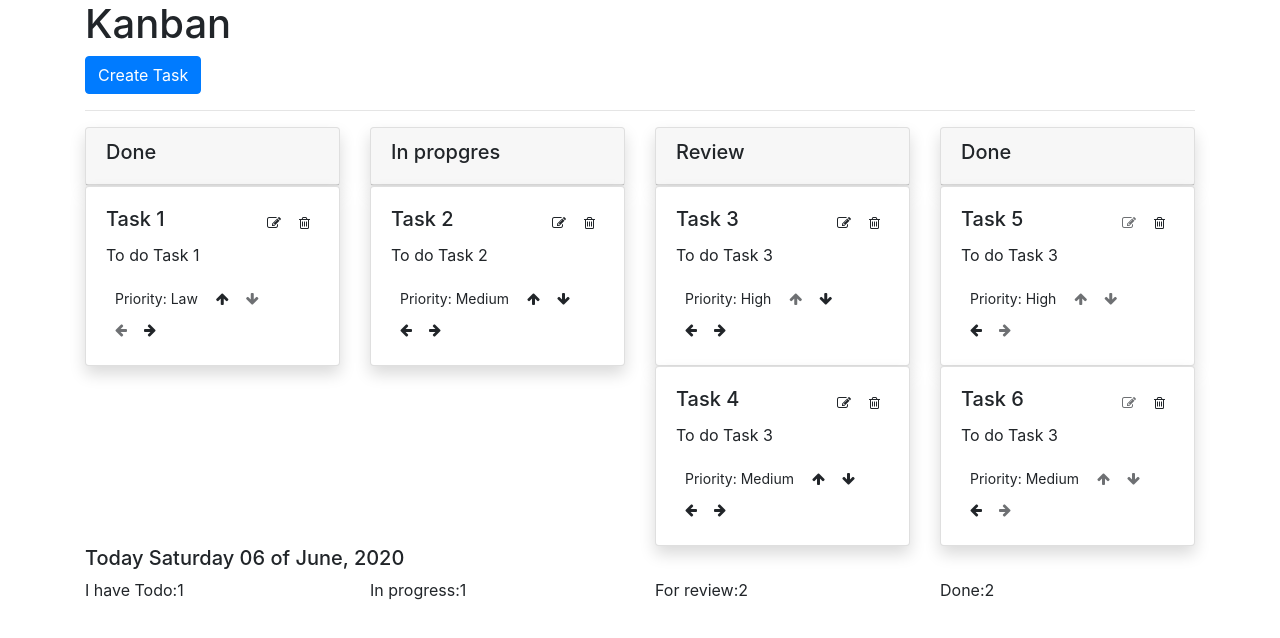
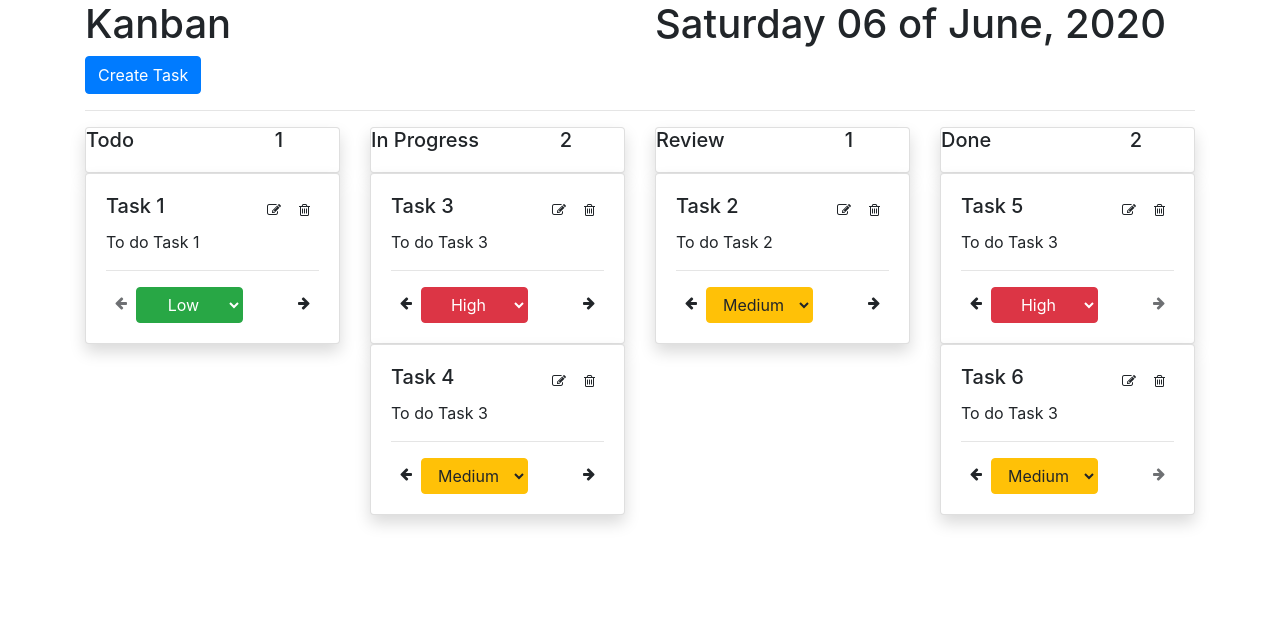
Before and after one commit to AnnaIrkhina/kanban2, a React (Create React App) app: page / in a window 1280 px wide. Shown: the top 638 px of the page. Built offline with nearby package versions, Linux system fonts and the light colour scheme.

Commit message:
Added select for priorities

```diff
--- a/src/App.js
+++ b/src/App.js
@@ -2,62 +2,61 @@ import React, {useState} from 'react';
 import Header from "./Header/Header";
 import Tasks from "./TaskList/Tasks";
 
-import Footer from "./Footer/Footer";
-import TaskListElement from "./TaskList/TaskListElement";
+
+const statuses = ['Todo' , 'In Progress', 'Review', 'Done']
+
+
+
+const priorities = ['Low', 'Medium', 'High']
 
 const taskListDefoult = [
     {
         id:  Math.random(),
         name: 'Task 1',
         description: 'To do Task 1',
-        priority: 1,
-        status: 0
+        priority:0,
+        status: 'Todo'
     },
     {
         id: Math.random(),
         name: 'Task 2',
         description: 'To do Task 2',
-        priority: 2,
-        status: 1
+        priority: 1,
+        status: 'Review'
     },
     {
         id: Math.random(),
         name: 'Task 3',
         description: 'To do Task 3',
-        priority: 3,
-        status: 2
+        priority: 2,
+        status: 'In Progress'
     },
     {
         id: Math.random(),
         name: 'Task 4',
         description: 'To do Task 3',
-        priority: 2,
-        status: 2
+        priority: 1,
+        status: 'In Progress'
     },
     {
         id: Math.random(),
         name: 'Task 5',
         description: 'To do Task 3',
-        priority: 3,
-        status: 3
+        priority: 2,
+        status: 'Done'
     },
     {
         id: Math.random(),
         name: 'Task 6',
         description: 'To do Task 3',
-        priority: 2,
-        status: 3
+        priority: 1,
+        status:'Done'
     },
 ]
 
 
 function App() {
     const [taskList, setTaskList] = useState(taskListDefoult);
-
-    const[todo, setTodo] = useState(1);
-    const[inProgress, setInProgress] = useState(1);
-    const[review, setReview] = useState(2);
-    const[done, setDone] = useState(2);
 
     const recalcTaskStatus = (taskList) =>{
 
@@ -69,21 +68,28 @@ function App() {
                     el.status === 2? reviewCounter++:doneCounter++
 
         })
-        setTodo(todoCounter);
-        setInProgress(inProgressCounter);
-        setReview(reviewCounter);
-        setDone(doneCounter);
+
 
     }
     const createTask = (title, description)=>{
         const updatedTaskList = [... taskList];
-        updatedTaskList.push({name: title, id:Math.random(), description:description, status:0, priority:1});
+        updatedTaskList.push({name: title, id:Math.random(), description:description, status:'Todo', priority:1});
         setTaskList(updatedTaskList);
         recalcTaskStatus(updatedTaskList);
 
     }
     const deleteTask = (id) =>{
         const updatedTaskList = taskList.filter(el=> el.id != id);
+        setTaskList(updatedTaskList);
+        recalcTaskStatus(updatedTaskList);
+
+    }
+    const changePriority = (priority, id)=>{
+        console.log(priority);
+        const updatedTaskList = taskList.map( el=> {
+            if (el.id === id) return {...el, priority: priorities.indexOf(priority)}
+            else return el;
+        })
         setTaskList(updatedTaskList);
         recalcTaskStatus(updatedTaskList);
 
@@ -106,17 +112,24 @@ function App() {
         recalcTaskStatus(updatedTaskList);
     }
     const statusDecrease = (id) =>{
+        console.log("statusDecrease launched");
         const updatedTaskList = taskList.map( el=> {
-            if (el.id === id) return {...el, status: el.status-1}
+            console.log(el);
+            console.log(el.status);
+            console.log(statuses.indexOf(el.status));
+            console.log(statuses[ statuses.indexOf(el.status)]);
+            if (el.id === id) return {...el, status:statuses[ statuses.indexOf(el.status)-1]}
             else return el;
         })
         setTaskList(updatedTaskList);
         recalcTaskStatus(updatedTaskList);
+        console.log("statusDecrease exit");
 
     }
     const statusIncrease = (id) =>{
         const updatedTaskList = taskList.map( el=> {
-            if (el.id === id) return {...el, status: el.status+1}
+
+            if (el.id === id) return {...el, status:statuses[ statuses.indexOf(el.status)+1]}
             else return el;
         })
         setTaskList(updatedTaskList);
@@ -124,14 +137,19 @@ function App() {
     }
     return (
         <div>
-            <Header createTask = {createTask}/>
+            <Header createTask = {createTask} />
             <Tasks taskList={taskList} deleteTask = {deleteTask}
                    elementPriorityDecrease = {elementPriorityDecrease}
                    elementPriorityIncrease = {elementPriorityIncrease}
+                   changePriority = {changePriority}
                    statusDecrease = {statusDecrease}
                    statusIncrease = {statusIncrease}
+                  stauses={statuses}
+                   priorities = {priorities}
+
+
             />
-            <Footer todo = {todo} inProgress = {inProgress} review={review} done = {done}/>
+            {/*<Footer todo = {todo} inProgress = {inProgress} review={review} done = {done}/>*/}
         </div>
     );
 }
--- a/src/Header/Header.js
+++ b/src/Header/Header.js
@@ -1,4 +1,15 @@
 import React, {useState} from 'react';
+
+const objToday = new Date();
+
+const weekday = ['Sunday', 'Monday', 'Tuesday', 'Wednesday', 'Thursday', 'Friday', 'Saturday'];
+const dayOfWeek = weekday[objToday.getDay()];
+const dayOfMonth = (objToday.getDate() < 10) ? '0' + objToday.getDate() : objToday.getDate();
+const months = ['January', 'February', 'March', 'April', 'May', 'June', 'July', 'August', 'September', 'October', 'November', 'December'];
+const curMonth = months[objToday.getMonth()];
+const curYear = objToday.getFullYear();
+
+const today = dayOfWeek + " " + dayOfMonth + " of " + curMonth + ", " + curYear;
 
 
 function Header(props) {
@@ -7,18 +18,18 @@ function Header(props) {
     const [taskInputDescription, setTaskInputDescription] = useState("");
 
     const [isActiveBtnTaskCreate, setIsActiveBtnTaskCreate] = useState(false);
-    const openCreateTaskForm = ()=>{
+    const openCreateTaskForm = () => {
         setIsOpenCreateTaskForm(true);
     }
-    const onChange = (e)=>{
+    const onChange = (e) => {
         setIsActiveBtnTaskCreate(e.target.value.length > 4);
         setTaskInput(e.target.value);
 
     }
-    const onChangeDescription = (e)=>{
+    const onChangeDescription = (e) => {
         setTaskInputDescription(e.target.value);
     }
-    const taskSubmit = (e)=>{
+    const taskSubmit = (e) => {
         e.preventDefault();
         console.log(taskInput, taskInputDescription);
         props.createTask(taskInput, taskInputDescription);
@@ -28,7 +39,7 @@ function Header(props) {
         setTaskInputDescription("");
 
     }
-    const taskReset = (e)=>{
+    const taskReset = (e) => {
         e.preventDefault();
         setIsOpenCreateTaskForm(false);
         setIsActiveBtnTaskCreate(false);
@@ -39,7 +50,14 @@ function Header(props) {
     return (
 
         <div class="container">
+            <div class="row">
+                <div class="col">
                     <h1>Kanban </h1>
+                </div>
+                <div class="col float-right">
+                    <h1>{today}</h1>
+                </div>
+            </div>
 
             {!isOpenCreateTaskForm &&
             <button className="btn btn-primary" onClick={openCreateTaskForm}>Create Task</button>}
@@ -51,7 +69,8 @@ function Header(props) {
                     <label htmlFor="exampleInpu email1">Title</label>
                     <input type="text" class="form-control" onChange={onChange} value={taskInput}/>
                     <label htmlFor="exampleInpu email1">Description</label>
-              <input type="text" className="form-control" onChange={onChangeDescription} value={taskInputDescription}/>
+                    <input type="text" className="form-control" onChange={onChangeDescription}
+                           value={taskInputDescription}/>
                 </div>
                 <button type="submit" className="btn btn-primary"
                         onClick={taskSubmit}
--- a/src/TaskList/TaskList.js
+++ b/src/TaskList/TaskList.js
@@ -1,43 +1,32 @@
 import React from 'react';
 import TaskListElement from "./TaskListElement";
 
+
+
 function TaskList(props) {
-    const deleteTask = (id)=>{
-        props.deleteTask(id);
-    }
-    const elementPriorityDecrease = (id) =>{
-        props.elementPriorityDecrease(id);
 
-    }
-    const elementPriorityIncrease = (id) =>{
-        props.elementPriorityIncrease(id);
-    }
-    const statusDecrease = (id) =>{
-        props.statusDecrease(id);
-
-    }
-    const statusIncrease = (id) =>{
-        props.statusIncrease(id);
-    }
     return (
         <div className="col-sm">
             <div className="card shadow bg-white rounded">
-                <div className="card-header">
-                    <h5>{
-                        props.status === 0? "Todo":
-                            props.status === 1? "In propgres":
-                                props.status === 2 ? "Review": "Done"
-                    }</h5>
+                <div className="row card-title">
+                    <div className="col-8">
+                        <h5>{props.status}</h5>
+                    </div>
+
+                    <div className="col">
+                        <h5>{props.taskList.length}</h5>
+                    </div>
                 </div>
             </div>
 
             {props.taskList.map((el) =>
 
-                <TaskListElement el={el} deleteTask = {deleteTask}
-                                 elementPriorityDecrease = {elementPriorityDecrease}
-                                 elementPriorityIncrease = {elementPriorityIncrease}
-                                 statusDecrease = {statusDecrease}
-                                 statusIncrease = {statusIncrease}
+                <TaskListElement el={el} deleteTask={props.deleteTask}
+                                 elementPriorityDecrease={props.elementPriorityDecrease}
+                                 elementPriorityIncrease={props.elementPriorityIncrease}
+                                 changePriority={props.changePriority}
+                                 statusDecrease={props.statusDecrease}
+                                 statusIncrease={props.statusIncrease}
                 />
             )}
         </div>
--- a/src/TaskList/TaskListElement.js
+++ b/src/TaskList/TaskListElement.js
@@ -1,20 +1,42 @@
-import React from 'react';
+import React, {useState} from 'react';
 
-const statuses = []
+const btnStylePriority = ['btn btn-success', 'btn btn-warning','btn btn-danger']
+
+const priorities = ['Low', 'Medium', 'High']
+
+const editTask = (<svg className="bi bi-pencil-square" width="1em" height="1em" viewBox="0 0 16 16" fill="currentColor"
+                      xmlns="http://www.w3.org/2000/svg">
+    <path
+        d="M15.502 1.94a.5.5 0 0 1 0 .706L14.459 3.69l-2-2L13.502.646a.5.5 0 0 1 .707 0l1.293 1.293zm-1.75 2.456l-2-2L4.939 9.21a.5.5 0 0 0-.121.196l-.805 2.414a.25.25 0 0 0 .316.316l2.414-.805a.5.5 0 0 0 .196-.12l6.813-6.814z"/>
+    <path fill-rule="evenodd"
+          d="M1 13.5A1.5 1.5 0 0 0 2.5 15h11a1.5 1.5 0 0 0 1.5-1.5v-6a.5.5 0 0 0-1 0v6a.5.5 0 0 1-.5.5h-11a.5.5 0 0 1-.5-.5v-11a.5.5 0 0 1 .5-.5H9a.5.5 0 0 0 0-1H2.5A1.5 1.5 0 0 0 1 2.5v11z"/>
+</svg>);
+
+const deleteTask= (
+    <svg className="bi bi-trash" width="1em" height="1em" viewBox="0 0 16 16" fill="currentColor"
+         xmlns="http://www.w3.org/2000/svg">
+        <path
+            d="M5.5 5.5A.5.5 0 0 1 6 6v6a.5.5 0 0 1-1 0V6a.5.5 0 0 1 .5-.5zm2.5 0a.5.5 0 0 1 .5.5v6a.5.5 0 0 1-1 0V6a.5.5 0 0 1 .5-.5zm3 .5a.5.5 0 0 0-1 0v6a.5.5 0 0 0 1 0V6z"/>
+        <path fill-rule="evenodd"
+              d="M14.5 3a1 1 0 0 1-1 1H13v9a2 2 0 0 1-2 2H5a2 2 0 0 1-2-2V4h-.5a1 1 0 0 1-1-1V2a1 1 0 0 1 1-1H6a1 1 0 0 1 1-1h2a1 1 0 0 1 1 1h3.5a1 1 0 0 1 1 1v1zM4.118 4L4 4.059V13a1 1 0 0 0 1 1h6a1 1 0 0 0 1-1V4.059L11.882 4H4.118zM2.5 3V2h11v1h-11z"/>
+    </svg>
+);
 
 
 function TaskListElement(props) {
+
+
     const deleteTask = () => {
         props.deleteTask(props.el.id);
     }
 
-    const elementPriorityIncrease = () => {
-        props.elementPriorityIncrease(props.el.id);
+
+    const onPriorityChanged = (e) => {
+        console.log(e.target.value);
+        //setPriority(e.target.value);
+        props.changePriority(e.target.value, props.el.id);
+
     }
-    const elementPriorityDecrease = () => {
-        props.elementPriorityDecrease(props.el.id);
-    }
-
     const statusIncrease = () => {
         props.statusIncrease(props.el.id)
     }
@@ -40,32 +62,25 @@ function TaskListElement(props) {
 
                 <p className="card-text">{props.el.description}</p>
 
-                <div className="input-group">
-                <span className=' btn  btn-sm' width="100%">
-                    Priority: {
-                    props.el.priority === 3 ? ' High' :
-                        props.el.priority === 2 ? ' Medium' : ' Law  '
 
-                }</span>
-                    <div className="btn-group" role="group" aria-label="Basic example">
+                <hr/>
 
-                        <button className="btn btn-sm float-left"
-                                disabled={props.el.priority === 3 || props.el.status === 3}
-                                onClick={elementPriorityIncrease}><i className="fa fa-arrow-up"></i></button>
 
-                        <button className="btn btn-sm float-right"
-                                disabled={props.el.priority === 1 || props.el.status === 3}
-                                onClick={elementPriorityDecrease}><i className="fa fa-arrow-down"></i></button>
-                    </div>
+                <select class={btnStylePriority[props.el.priority]} name="priorities" id="priorities" onChange={onPriorityChanged} value={priorities[props.el.priority]}>
+                    <option class="btn btn-danger" value="High">High</option>
+                    <option class="btn btn-success" value="Medium">Medium</option>
+                    <option class="btn btn-warning" value="Low">Low</option>
 
-                    <div className="btn-group" role="group" aria-label="Basic example">
-                        <button className="btn btn-sm " disabled={props.el.status === 0} onClick={statusDecrease}><i
-                            className="fa fa-arrow-left"></i></button>
+                </select>
 
-                        <button className="btn btn-sm " disabled={props.el.status === 3} onClick={statusIncrease}><i
-                            className="fa fa-arrow-right"></i></button>
-                    </div>
-                </div>
+                {/*<div className="btn-group" role="group" aria-label="Basic example">*/}
+                <button className="btn btn-sm float-left" disabled={props.el.status === 'Todo'} onClick={statusDecrease}>
+                    <i className="fa fa-arrow-left"></i></button>
+
+                <button className="btn btn-sm  float-right" disabled={props.el.status === 'Done'} onClick={statusIncrease}>
+                    <i className="fa fa-arrow-right"></i></button>
+                {/*</div>*/}
+                {/*</div>*/}
             </div>
         </div>
     );
--- a/src/TaskList/Tasks.js
+++ b/src/TaskList/Tasks.js
@@ -5,56 +5,44 @@ import TaskListElement from "./TaskListElement";
 
 function Tasks(props) {
 
-    const deleteTask = (id)=>{
-        props.deleteTask(id);
-    }
-    const elementPriorityDecrease = (id) =>{
-        props.elementPriorityDecrease(id);
-
-    }
-    const elementPriorityIncrease = (id) =>{
-        props.elementPriorityIncrease(id);
-    }
-    const statusDecrease = (id) =>{
-        props.statusDecrease(id);
-
-    }
-    const statusIncrease = (id) =>{
-        props.statusIncrease(id);
-    }
-
     return (
         <div className="container">
             <hr/>
             <div className="row">
-                <TaskList status="0"
-                          taskList={props.taskList.filter(el => el.status === 0).sort((a, v) => v.priority - a.priority)}
-                deleteTask = {deleteTask}
-                          elementPriorityDecrease = {elementPriorityDecrease}
-                          elementPriorityIncrease = {elementPriorityIncrease}
-                          statusDecrease = {statusDecrease}
-                          statusIncrease = {statusIncrease}
+                <TaskList status={props.stauses[0]}
+                          taskList={props.taskList.filter(el => el.status === props.stauses[0]).sort((a, v) => v.priority - a.priority)}
+                deleteTask = {props.deleteTask}
+                          elementPriorityDecrease = {props.elementPriorityDecrease}
+                          elementPriorityIncrease = {props.elementPriorityIncrease}
+                          changePriority = {props.changePriority}
+                          statusDecrease = {props.statusDecrease}
+                          statusIncrease = {props.statusIncrease}
                 />
-                <TaskList status ={1} taskList = {props.taskList.filter(el=> el.status === 1).sort((a,v)=>v.priority-a.priority)}
-                          deleteTask = {deleteTask}
-                          elementPriorityDecrease = {elementPriorityDecrease}
-                          elementPriorityIncrease = {elementPriorityIncrease}
-                          statusDecrease = {statusDecrease}
-                          statusIncrease = {statusIncrease}
+                <TaskList status={props.stauses[1]} taskList = {props.taskList.filter(el=> el.status === props.stauses[1]).sort((a,v)=>v.priority-a.priority)}
+                          deleteTask = {props.deleteTask}
+                          elementPriorityDecrease = {props.elementPriorityDecrease}
+                          elementPriorityIncrease = {props.elementPriorityIncrease}
+                          changePriority = {props.changePriority}
+                          statusDecrease = {props.statusDecrease}
+                          statusIncrease = {props.statusIncrease}
                 />
-                <TaskList status ={2} taskList = {props.taskList.filter(el=> el.status === 2).sort((a,v)=>v.priority-a.priority)}
-                          deleteTask = {deleteTask}
-                          elementPriorityDecrease = {elementPriorityDecrease}
-                          elementPriorityIncrease = {elementPriorityIncrease}
-                          statusDecrease = {statusDecrease}
-                          statusIncrease = {statusIncrease}
+                <TaskList status={props.stauses[2]} taskList = {props.taskList.filter(el=> el.status === props.stauses[2]).sort((a,v)=>v.priority-a.priority)}
+                          deleteTask = {props.deleteTask}
+                          elementPriorityDecrease = {props.elementPriorityDecrease}
+                          elementPriorityIncrease = {props.elementPriorityIncrease}
+                          changePriority = {props.changePriority}
+                          statusDecrease = {props.statusDecrease}
+                          statusIncrease = {props.statusIncrease}
                 />
-                <TaskList status ={3} taskList = {props.taskList.filter(el=> el.status === 3).sort((a,v)=>v.priority-a.priority)}
-                          deleteTask = {deleteTask}
-                          elementPriorityDecrease = {elementPriorityDecrease}
-                          elementPriorityIncrease = {elementPriorityIncrease}
-                          statusDecrease = {statusDecrease}
-                          statusIncrease = {statusIncrease}
+                <TaskList status={props.stauses[3]} taskList = {props.taskList.filter(el=> el.status === props.stauses[3]).sort((a,v)=>v.priority-a.priority)}
+                          deleteTask = {props.deleteTask}
+                          elementPriorityDecrease = {props.elementPriorityDecrease}
+                          elementPriorityIncrease = {props.elementPriorityIncrease}
+                          changePriority = {props.changePriority}
+                          statusDecrease = {props.statusDecrease}
+                          statusIncrease = {props.statusIncrease}
+
+                          priorities = {props.priorities}
                 />
             </div>
         </div>
```
Also changed, not shown: package.json (+7 -1 lines), 1 other file (tests, documents, lock files or other folders). Lines whose indentation alone changed are shown as unchanged.
